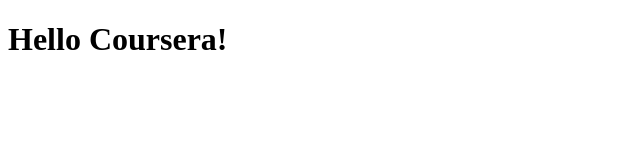
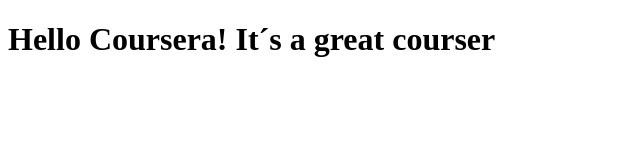
Before and after one commit to YuriCAlcantara/coursera-test, a plain HTML site: page site/index.html in a window 1280 px wide. Shown: the whole page, without its empty margins (0-640 px from the left). Drawn offline with Linux system fonts and the light colour scheme.

Commit message:
Small addition to our page content.

```diff
--- a/site/index.html
+++ b/site/index.html
@@ -6,6 +6,6 @@
 	<title>Hello Coursera</title>
 </head>
 <body>
-<h1>Hello Coursera!</h1>
+<h1>Hello Coursera! It´s a great courser</h1>
 </body>
 </html>
```
